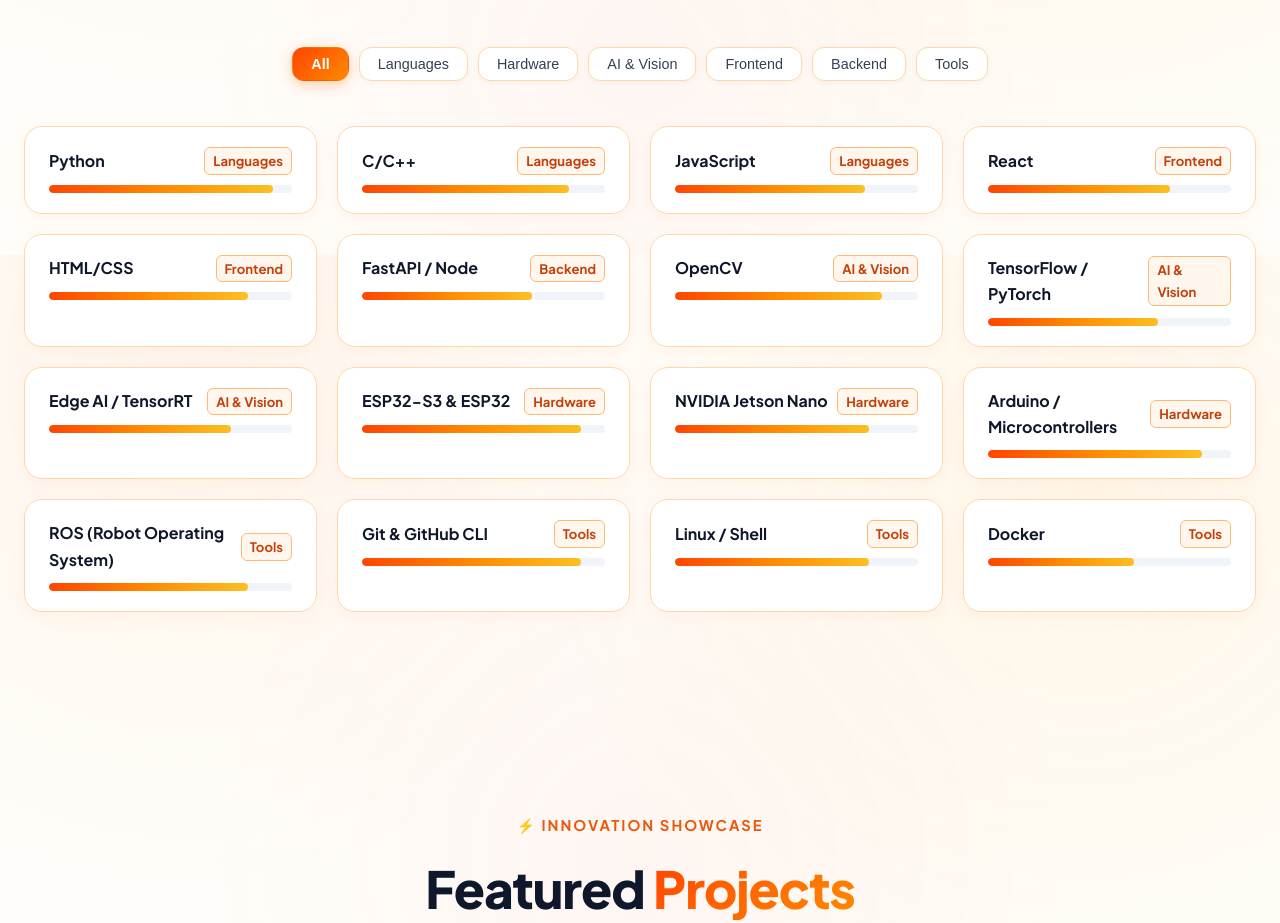
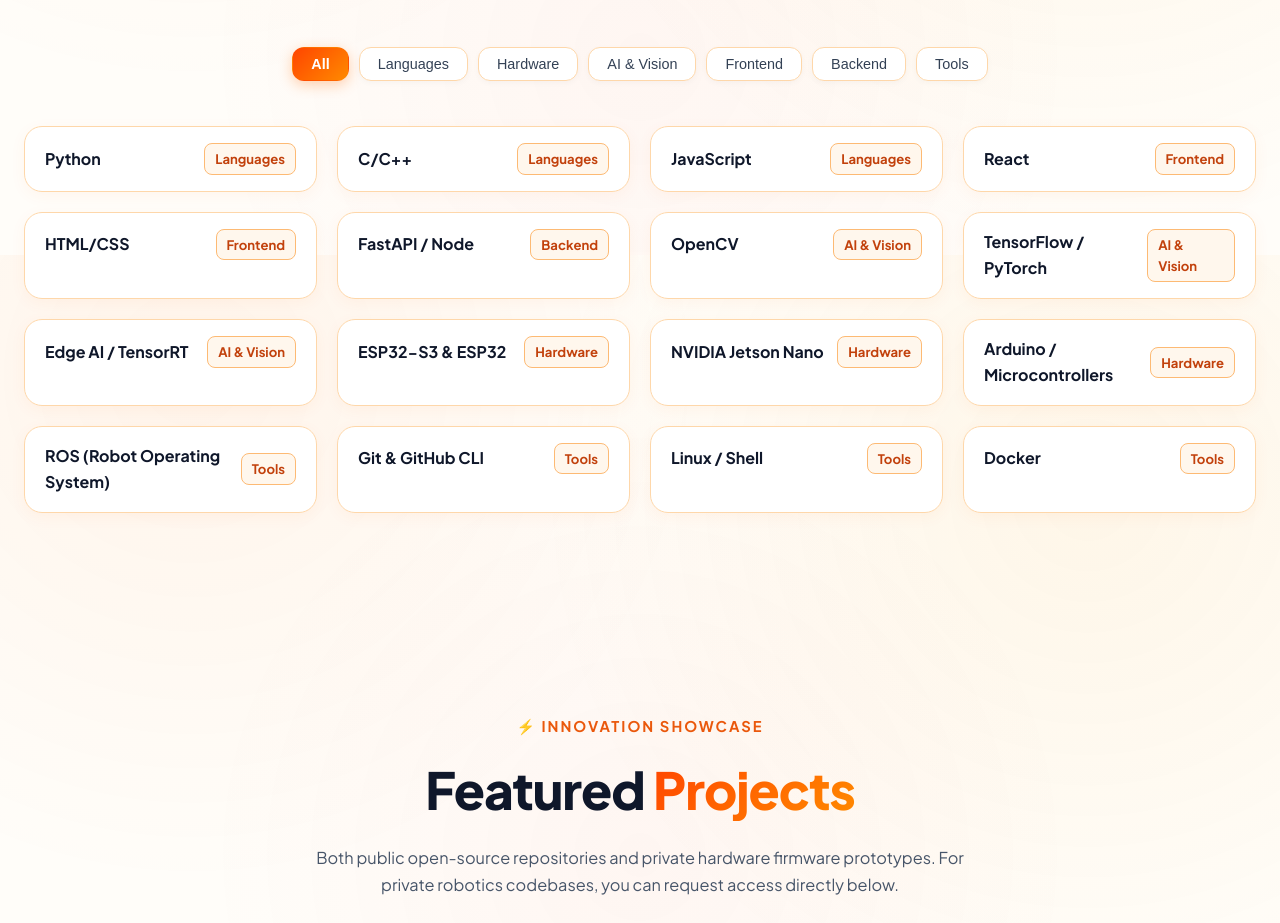
Before and after one commit to Tash000/portfolio, a React (Vite) app: page / in a window 1280 px wide. Shown: the part 2145-3068 px from the top of the page. Built offline with nearby package versions, Linux system fonts and the light colour scheme.

Commit message:
refactor: Remove arbitrary progress bars from Skills section for clean tech chips

```diff
--- a/src/components/Skills.jsx
+++ b/src/components/Skills.jsx
@@ -110,7 +110,7 @@ const Skills = () => {
             style={{
               background: '#FFFFFF',
               borderRadius: '18px',
-              padding: '20px 24px',
+              padding: '16px 20px',
               border: '1.5px solid #FED7AA',
               boxShadow: '0 4px 16px rgba(255, 107, 0, 0.05)',
               transition: 'all 0.25s ease',
@@ -126,7 +126,7 @@ const Skills = () => {
               e.currentTarget.style.boxShadow = '0 4px 16px rgba(255, 107, 0, 0.05)';
             }}
           >
-            <div style={{ display: 'flex', justifyContent: 'space-between', alignItems: 'center', marginBottom: '10px' }}>
+            <div style={{ display: 'flex', justifyContent: 'space-between', alignItems: 'center' }}>
               <span style={{ fontWeight: 700, color: '#0F172A', fontSize: '1rem' }}>
                 {skill.name}
               </span>
@@ -136,36 +136,13 @@ const Skills = () => {
                   fontWeight: 700,
                   color: '#C2410C',
                   background: '#FFF7ED',
-                  padding: '2px 8px',
-                  borderRadius: '6px',
+                  padding: '4px 10px',
+                  borderRadius: '8px',
                   border: '1px solid #FDBA74',
                 }}
               >
                 {skill.category}
               </span>
-            </div>
-
-            {/* Progress Bar */}
-            <div
-              style={{
-                width: '100%',
-                height: '8px',
-                borderRadius: '9999px',
-                background: '#F1F5F9',
-                overflow: 'hidden',
-              }}
-            >
-              <motion.div
-                initial={{ width: 0 }}
-                whileInView={{ width: `${skill.level}%` }}
-                viewport={{ once: true }}
-                transition={{ duration: 0.8, delay: 0.1 }}
-                style={{
-                  height: '100%',
-                  borderRadius: '9999px',
-                  background: 'linear-gradient(90deg, #FF4500, #FF8A00, #FBBF24)',
-                }}
-              />
             </div>
           </motion.div>
         ))}
```
